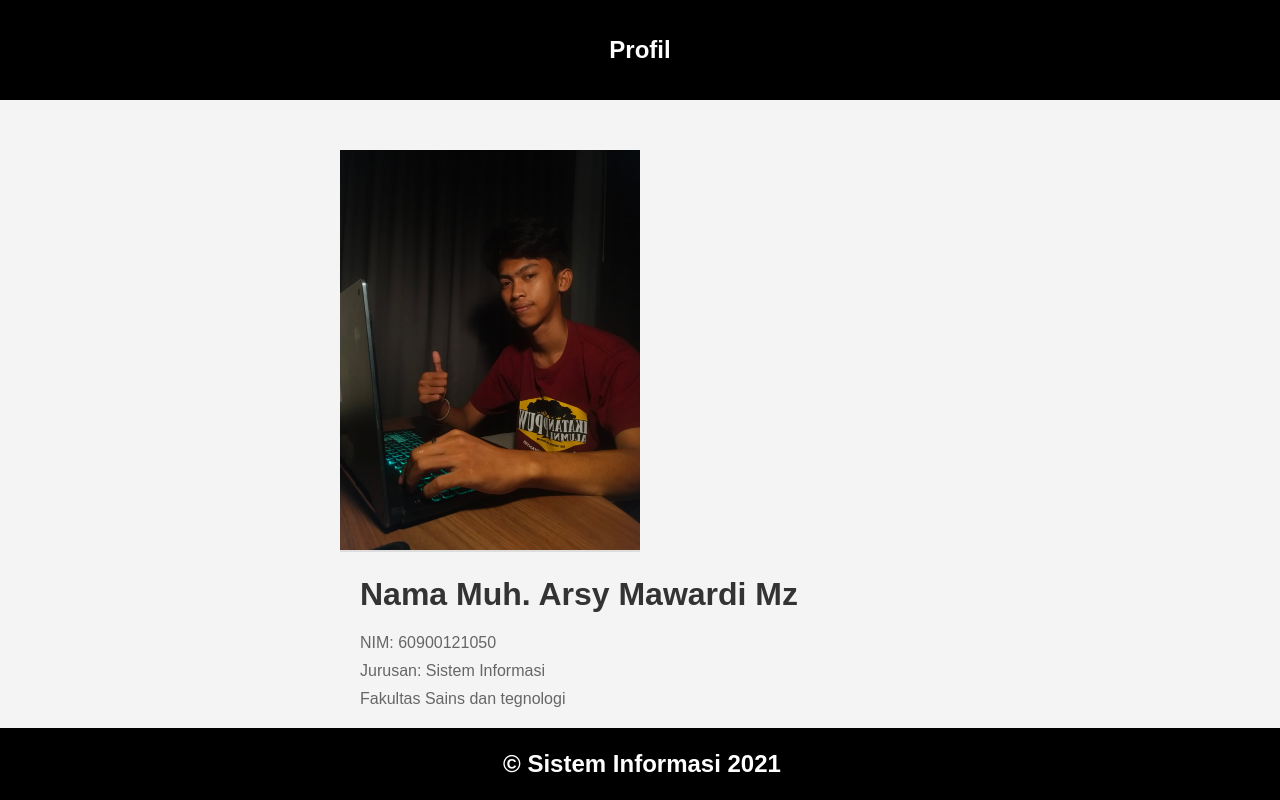
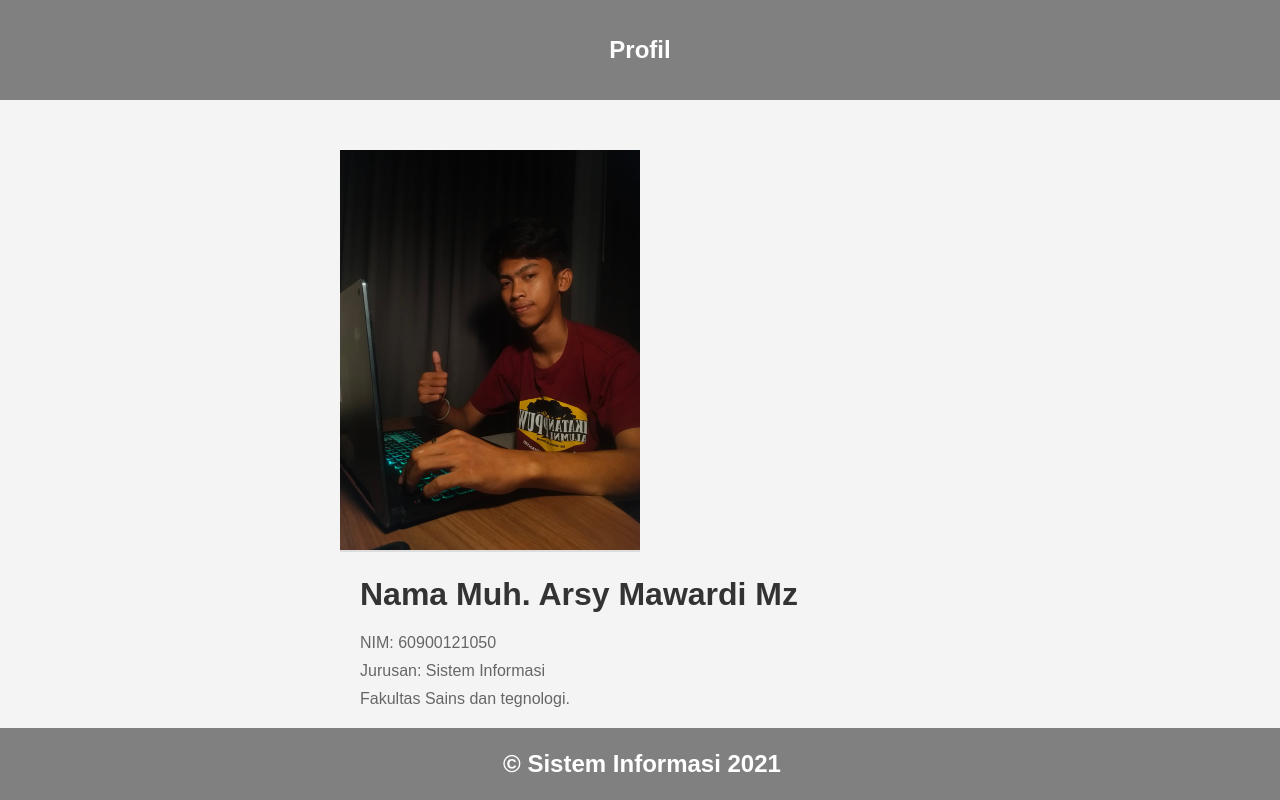
Before and after one commit to Arsymz/Tugas3_Kakas, a plain HTML site: page Index.html in a window 1280 px wide. Drawn offline with Linux system fonts and the light colour scheme.

Commit message:
Commit di Web style

```diff
--- a/Index.html
+++ b/Index.html
@@ -16,7 +16,7 @@
             <h1>Nama Muh. Arsy  Mawardi Mz</h1>
             <p>NIM: 60900121050</p>
             <p>Jurusan: Sistem Informasi</p>
-            <p> Fakultas Sains dan tegnologi</p>
+            <p> Fakultas Sains dan tegnologi.</p>
         </div>
     </div>
     <footer>
--- a/style.css
+++ b/style.css
@@ -7,7 +7,7 @@ body {
 
 header {
     background-color: #333;
-    background-color: black;
+    background-color: gray;
     color: #fff;
     text-align: center;
     padding: 1em;
@@ -41,7 +41,7 @@ p {
 }
 
 footer {
-    background-color: black;
+    background-color: gray;
     color: #fff;
     text-align: center;
     padding: 2px;
```
